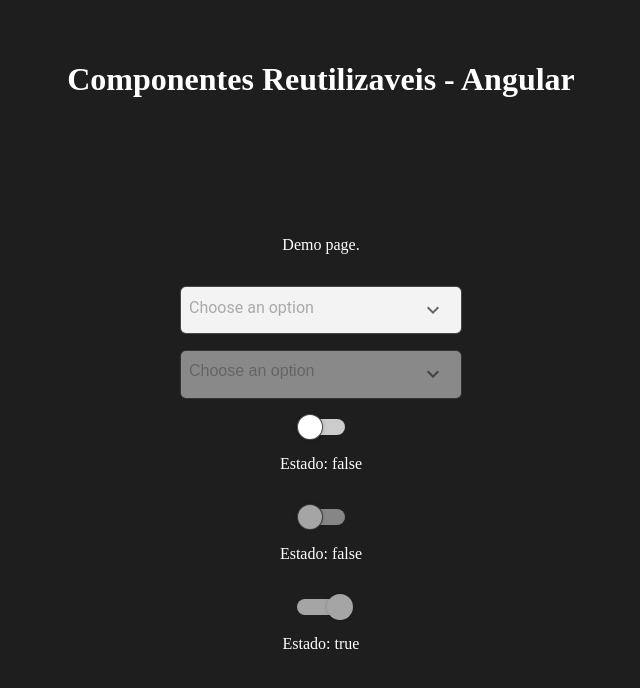
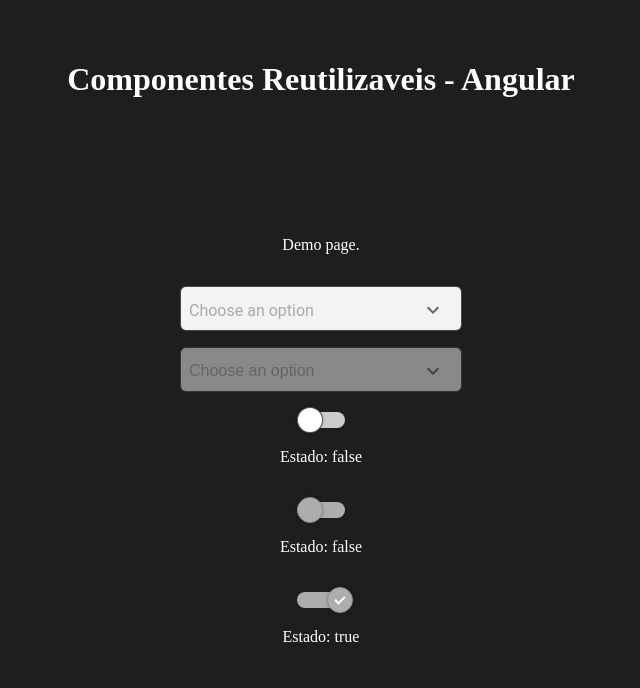
Before and after one commit to yujinishioka/componentes-reutilizaveis-angular, an Angular app: page / in a window 1280 px wide. Shown: the top 688 px of the page, without its empty margins (319-959 px from the left). Built offline with nearby package versions, Linux system fonts and the light colour scheme.

Commit message:
fix: ajuste de cores

```diff
--- a/src/app/shared/components/custom-select/custom-select.component.css
+++ b/src/app/shared/components/custom-select/custom-select.component.css
@@ -7,7 +7,7 @@
   --border-color: rgba(0, 0, 0, 0.7);
   --border-color-hover: rgb(20, 58, 129);
   --background: rgba(255, 255, 255, 0.95);
-  --selected-background: rgb(43, 93, 187);
+  --selected-background: rgb(88, 132, 212);
   --padding-horizontal: 0.5rem;
   --padding-vertical: 0.7rem;
 
@@ -39,8 +39,10 @@
 
 .dropdown-selected {
   display: flex;
-  padding: 0.7rem 0.5rem;
+  padding: 0.7rem 0.5rem 0.5rem 0.5rem;
+  align-items: center;
   justify-content: space-between;
+  justify-items: center;
   color: var(--color);
 }
 
@@ -66,7 +68,7 @@
 .dropdown-options li {
   display: flex;
   position: relative;
-  padding: 0.5rem 2rem;
+  padding: 0.3rem 2rem;
   font-size: small;
   cursor: pointer;
 }
@@ -83,10 +85,10 @@
 
 .dropdown-options li .check-mark {
   position: absolute;
-  top: 0.25rem;
-  left: 0.8rem;
+  top: 0.2rem;
+  left: 1rem;
   font-weight: bold;
-  font-size: 1rem;
+  font-size: smaller;
 }
 
 .custom-select-option {
--- a/src/app/shared/components/custom-switch/custom-switch.css
+++ b/src/app/shared/components/custom-switch/custom-switch.css
@@ -1,9 +1,12 @@
 :host {
   --color-unchecked: white;
-  --color-checked: #483D8B;
+  --color-unchecked-hover: #ccc;
+  --color-checked: #343a92;
+  --color-disabled: #adadad;
   --track-unchecked: #ccc;
-  --track-checked: #6495ED;
-  --border-color: rgba(0, 0, 0, 0.7);
+  --track-checked: #757cdb;
+  --border-color: rgba(22, 12, 12, 0.7);
+  --border-color-disabled: #8d8d8d;
   --border-width-md: 1px;
   --icon-color: white;
 }
@@ -23,7 +26,6 @@
 }
 
 .switch.disabled {
-  opacity: 0.6;
   pointer-events: none;
   cursor: not-allowed;
 }
@@ -82,10 +84,11 @@
   transform: rotate(45deg) scale(1);
 }
 
-input:checked:disabled + .slider {
-  background-color: var(--color-unchecked);
+input:disabled + .slider {
+  background-color: var(--color-disabled);
 }
 
-input:checked:disabled + .slider::before {
-  background-color: var(--color-unchecked);
+input:disabled + .slider::before {
+  background-color: var(--color-disabled);
+  border-color: var(--border-color-disabled);
 }
```
